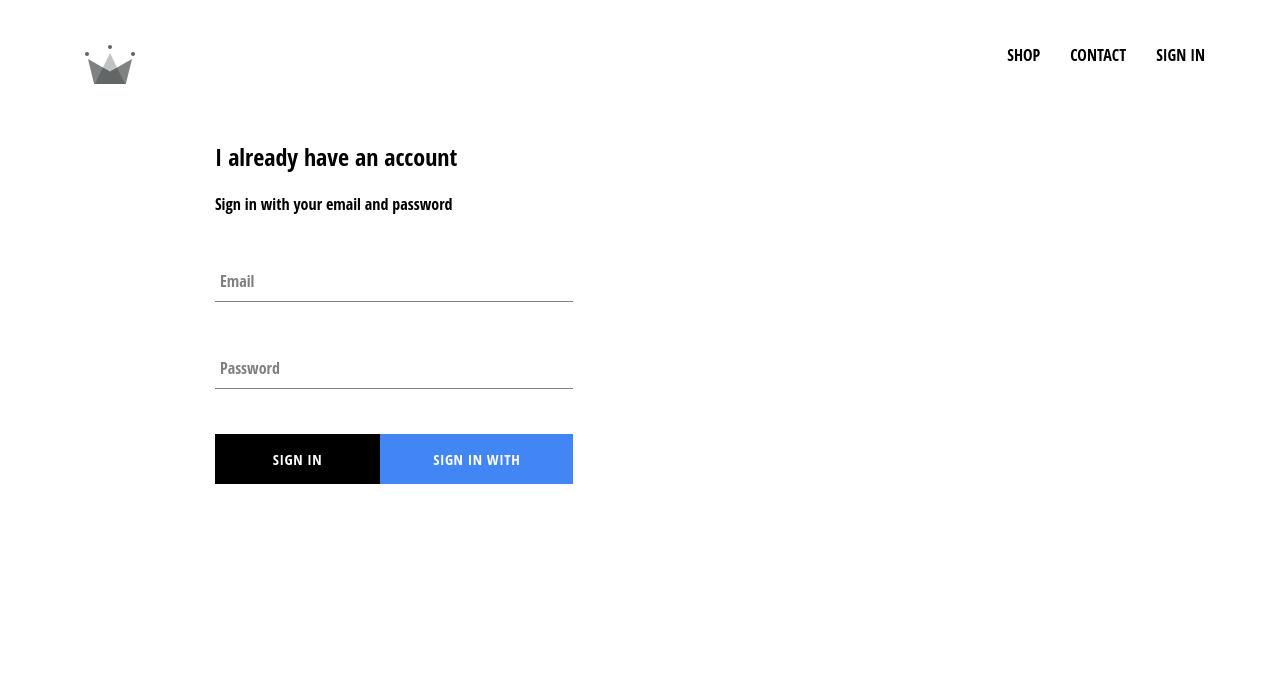
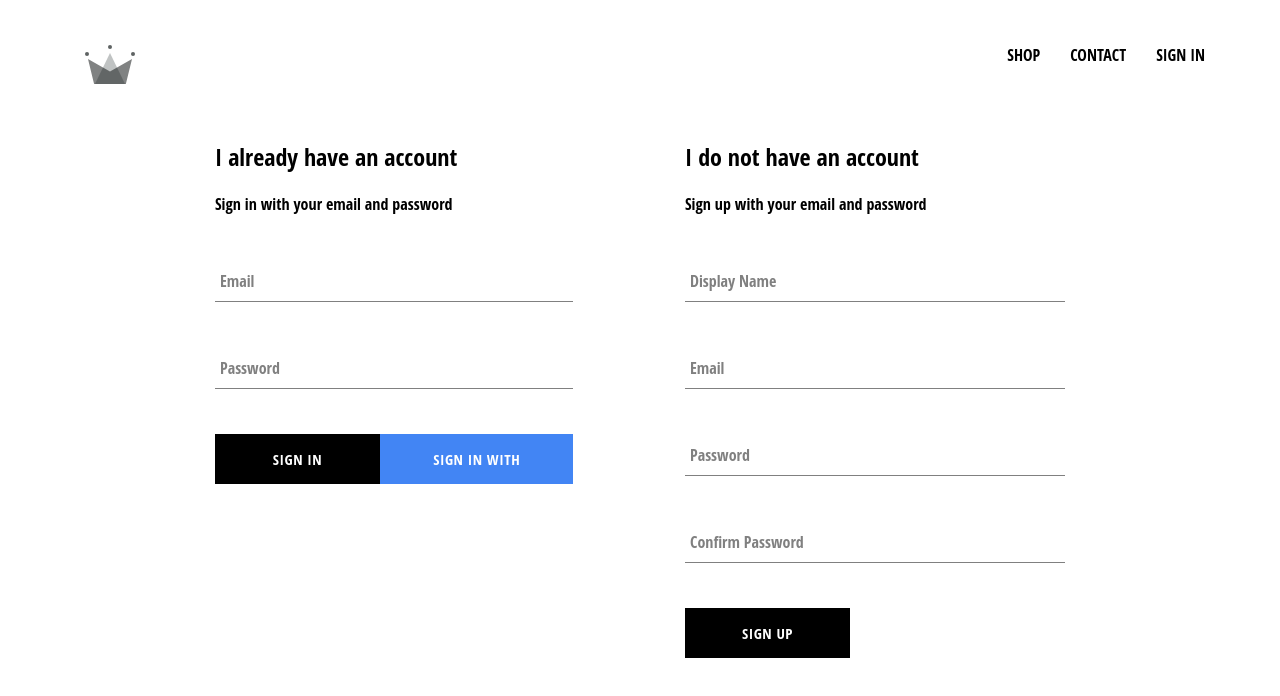
Before and after one commit to amfelso/online-shop, a React (Create React App) app: page /signin in a window 1280 px wide. Shown: the top 696 px of the page. Built offline with nearby package versions, Linux system fonts and the light colour scheme; no server answers.

Commit message:
finished sign in and sign up

```diff
--- a/src/App.js
+++ b/src/App.js
@@ -6,6 +6,7 @@
 import ShopPage from "./pages/shop/shop.component.jsx";
 import SignInAndSignUpPage from "./pages/sign-in-and-sign-up/sign-in-and-sign-up.component.jsx";
 import { auth, createUserProfileDocument } from "./firebase/firebase.utils";
+import { onSnapshot } from "firebase/firestore";
 
 class App extends React.Component {
   constructor() {
@@ -19,8 +20,24 @@
   unsubscribeFromAuth = null;
 
   componentDidMount() {
-    this.unsubscribeFromAuth = auth.onAuthStateChanged(async (user) => {
-      createUserProfileDocument(user);
+    this.unsubscribeFromAuth = auth.onAuthStateChanged(async (userAuth) => {
+      if (userAuth) {
+        const userRef = await createUserProfileDocument(userAuth);
+
+        onSnapshot(userRef, (snapshot) => {
+          this.setState(
+            {
+              currentUser: {
+                id: snapshot.id,
+                ...snapshot.data(),
+              },
+            },
+            () => console.log(this.state)
+          );
+        });
+      } else {
+        this.setState({ currentUser: userAuth });
+      }
     });
   }
 
--- a/src/components/sign-in/sign-in.component.jsx
+++ b/src/components/sign-in/sign-in.component.jsx
@@ -3,7 +3,8 @@
 import FormInput from "../form-input/form-input.component";
 import CustomButton from "../custom-button/custom-button.component";
 
-import { signInWithGoogle } from "../../firebase/firebase.utils";
+import { auth, signInWithGoogle } from "../../firebase/firebase.utils";
+import { signInWithEmailAndPassword } from "firebase/auth";
 
 import "./sign-in.styles.scss";
 
@@ -18,15 +19,22 @@
   }
 
   handleChange = (event) => {
-    const { value, name } = event.target.value;
+    const { name, value } = event.target;
 
     this.setState({ [name]: value });
   };
 
-  handleSubmit = (event) => {
+  handleSubmit = async (event) => {
     event.preventDefault();
 
-    this.setState({ email: "", password: "" });
+    const { email, password } = this.state;
+
+    try {
+      await signInWithEmailAndPassword(auth, email, password);
+      this.setState({ email: "", password: "" });
+    } catch (error) {
+      console.log(error);
+    }
   };
 
   render() {
@@ -47,7 +55,7 @@
           <FormInput
             name="password"
             type="password"
-            value={this.state.email}
+            value={this.state.password}
             label="Password"
             handleChange={this.handleChange}
             required
--- /dev/null
+++ b/src/components/sign-up/sign-up.component.jsx
@@ -0,0 +1,103 @@
+import React from "react";
+
+import FormInput from "../form-input/form-input.component";
+import CustomButton from "../custom-button/custom-button.component";
+
+import { auth, createUserProfileDocument } from "../../firebase/firebase.utils";
+import { createUserWithEmailAndPassword } from "@firebase/auth";
+
+import "./sign-up.styles.scss";
+
+class SignUp extends React.Component {
+  constructor() {
+    super();
+
+    this.state = {
+      displayName: "",
+      email: "",
+      password: "",
+      confirmPassword: "",
+    };
+  }
+
+  handleSubmit = async (event) => {
+    event.preventDefault();
+
+    const { displayName, email, password, confirmPassword } = this.state;
+
+    if (password !== confirmPassword) {
+      alert("passwords don't match");
+      return;
+    }
+
+    createUserWithEmailAndPassword(auth, email, password)
+      .then((userCredential) => {
+        return userCredential.user;
+      })
+      .then((user) => {
+        createUserProfileDocument(user, { displayName });
+        this.setState({
+          displayName: "",
+          email: "",
+          password: "",
+          confirmPassword: "",
+        });
+      })
+      .catch((error) => {
+        console.error(error);
+      });
+  };
+
+  handleChange = (event) => {
+    const { name, value } = event.target;
+
+    this.setState({ [name]: value });
+  };
+
+  render() {
+    const { displayName, email, password, confirmPassword } = this.state;
+    return (
+      <div className="sign-up">
+        <h2 className="title">I do not have an account</h2>
+        <span>Sign up with your email and password</span>
+        <form className="sign-up-form" onSubmit={this.handleSubmit}>
+          <FormInput
+            type="text"
+            name="displayName"
+            value={displayName}
+            onChange={this.handleChange}
+            label="Display Name"
+            required
+          />
+          <FormInput
+            type="email"
+            name="email"
+            value={email}
+            onChange={this.handleChange}
+            label="Email"
+            required
+          />
+          <FormInput
+            type="password"
+            name="password"
+            value={password}
+            onChange={this.handleChange}
+            label="Password"
+            required
+          />
+          <FormInput
+            type="password"
+            name="confirmPassword"
+            value={confirmPassword}
+            onChange={this.handleChange}
+            label="Confirm Password"
+            required
+          />
+          <CustomButton type="submit">SIGN UP</CustomButton>
+        </form>
+      </div>
+    );
+  }
+}
+
+export default SignUp;
--- /dev/null
+++ b/src/components/sign-up/sign-up.styles.scss
@@ -0,0 +1,9 @@
+.sign-up {
+  display: flex;
+  flex-direction: column;
+  width: 380px;
+
+  .title {
+    margin: 10px 9;
+  }
+}
--- a/src/firebase/firebase.utils.js
+++ b/src/firebase/firebase.utils.js
@@ -37,6 +37,8 @@
       console.log("error creating user", error);
     }
   }
+
+  return userRef;
 };
 
 const provider = new GoogleAuthProvider();
--- a/src/pages/sign-in-and-sign-up/sign-in-and-sign-up.component.jsx
+++ b/src/pages/sign-in-and-sign-up/sign-in-and-sign-up.component.jsx
@@ -1,6 +1,7 @@
 import React from "react";
 
 import SignIn from "../../components/sign-in/sign-in.component";
+import SignUp from "../../components/sign-up/sign-up.component";
 
 import "./sign-in-and-sign-up.styles.scss";
 
@@ -8,6 +9,7 @@
   return (
     <div className="sign-in-and-sign-up">
       <SignIn />
+      <SignUp />
     </div>
   );
 };
```
